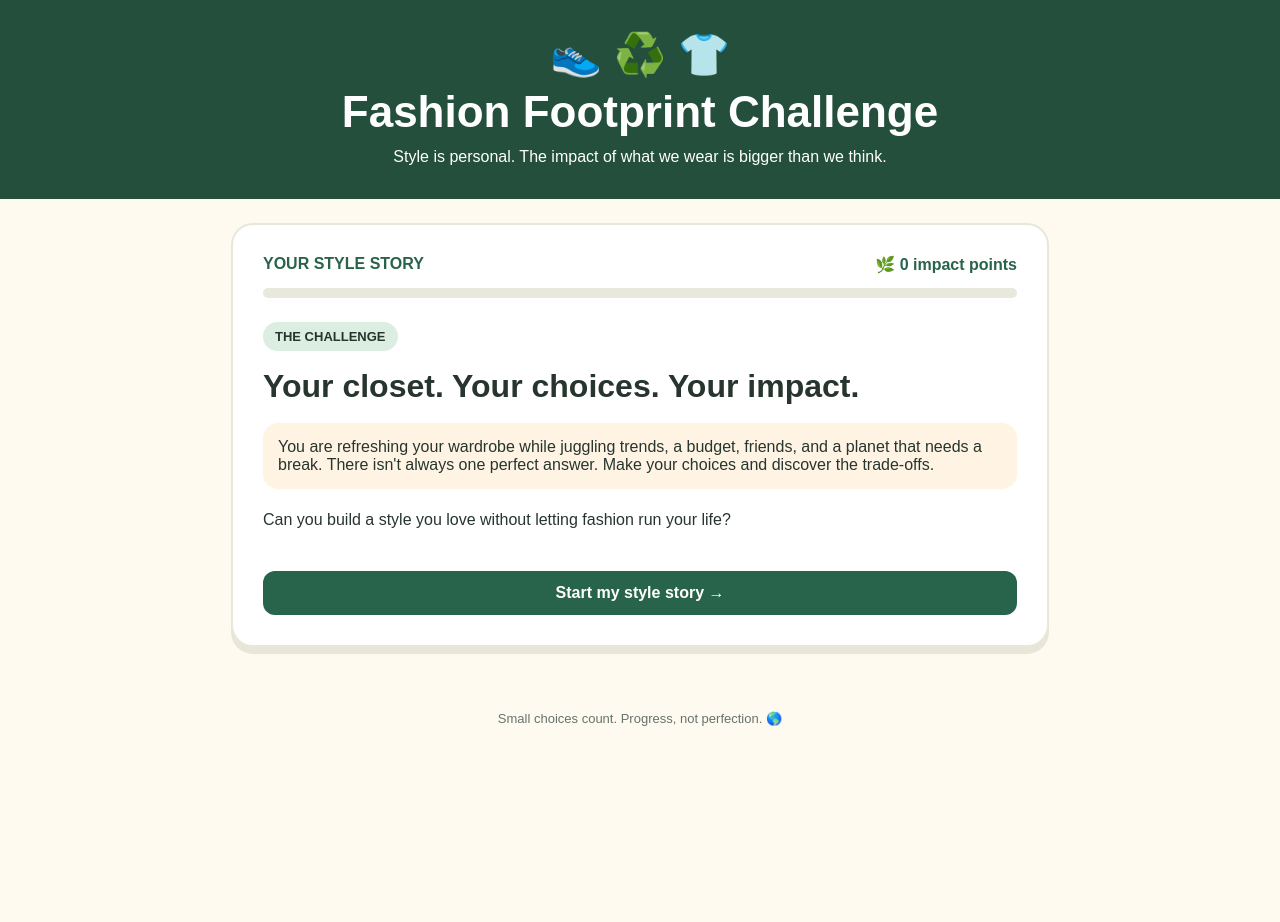
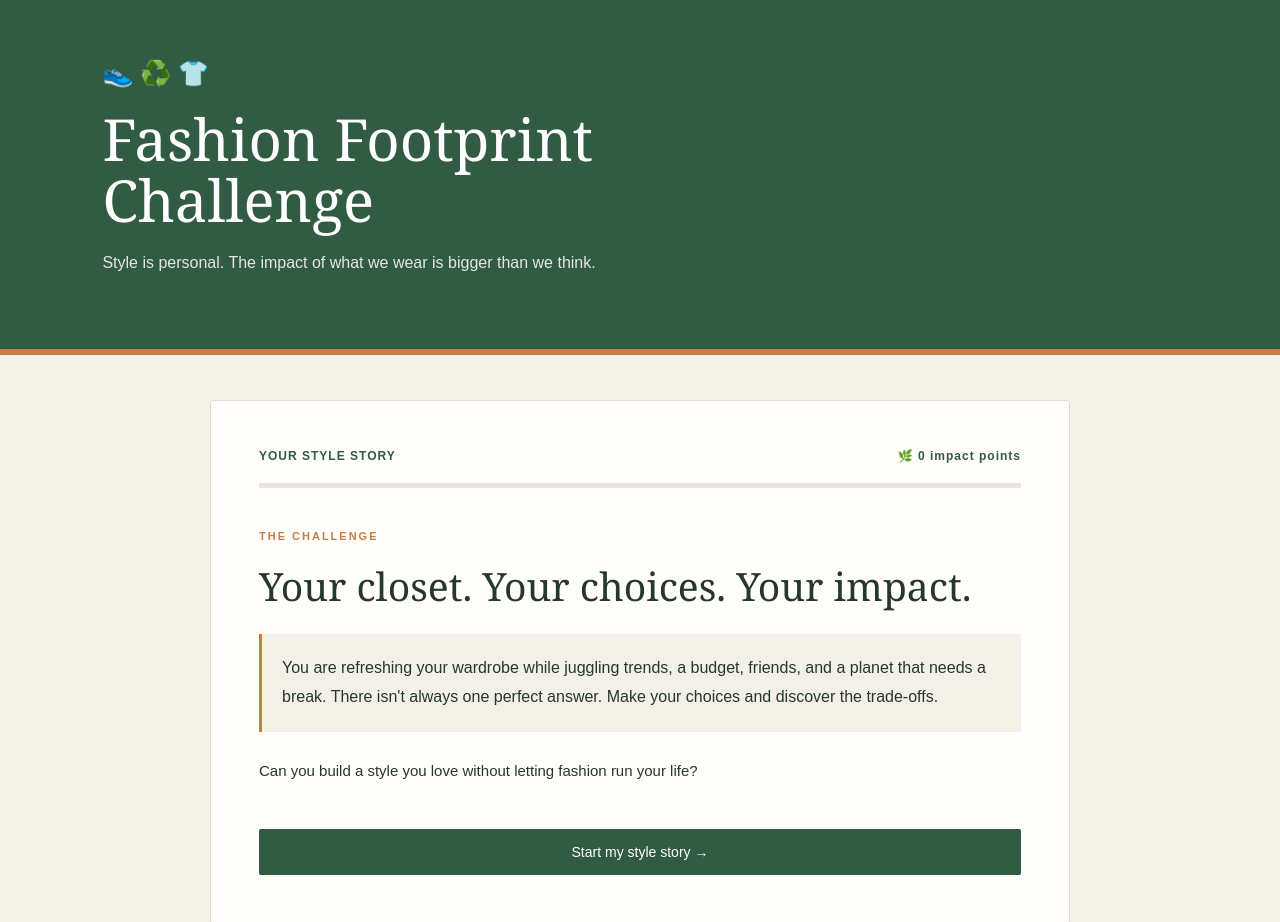
Before and after one commit to zzzAvi/fashion-footprint-challenge, a plain HTML site: page index.html in a window 1280 px wide. Shown: the top 922 px of the page. Before the commit the page ends 800 px from the top, so only its background shows below. Drawn offline with Linux system fonts and the light colour scheme.

Commit message:
Update index.html

```diff
--- a/index.html
+++ b/index.html
@@ -6,37 +6,244 @@
 <meta name="viewport" content="width=device-width, initial-scale=1">
 <title>Fashion Footprint Challenge</title>
 <style>
-:root{--ink:#27352e;--green:#28634b;--mint:#dceee1;--pink:#f8dce2;--cream:#fffaf0;--orange:#f4b56b}
-*{box-sizing:border-box}
-body{margin:0;background:var(--cream);color:var(--ink);font-family:Arial,sans-serif}
-header{background:#244f3c;color:white;text-align:center;padding:30px 18px}
-header .emoji{font-size:42px}
-header h1{margin:8px 0;font-size:clamp(28px,5vw,44px)}
-header p{margin:0 auto;max-width:620px;line-height:1.5}
-main{max-width:850px;margin:24px auto;padding:0 16px 40px}
-.panel{background:white;border:2px solid #e8e7d9;border-radius:22px;padding:clamp(18px,4vw,30px);box-shadow:0 7px 0 #e9e5d7}
-.topline{display:flex;justify-content:space-between;gap:10px;flex-wrap:wrap;font-weight:bold;color:var(--green)}
-.track{height:10px;background:#e8e8dc;border-radius:20px;margin:14px 0 24px;overflow:hidden}
-#progress{height:100%;width:0;background:#4e9a70;transition:width .3s}
-.tag{display:inline-block;background:var(--mint);border-radius:20px;padding:7px 12px;font-size:13px;font-weight:bold}
-h2{font-size:clamp(23px,4vw,32px);line-height:1.2;margin:16px 0 10px}
-p{line-height:1.6}
-#story{background:#fff4e4;border-radius:15px;padding:15px;margin:18px 0}
-.options{display:grid;gap:12px;margin-top:20px}
-.choice{background:white;border:2px solid #d8dfd4;border-radius:15px;padding:15px;text-align:left;font-size:16px;line-height:1.45;color:var(--ink);cursor:pointer;transition:.15s}
-.choice:hover{border-color:var(--green);background:#f1f8f1;transform:translateY(-1px)}
-.choice:focus-visible,button:focus-visible{outline:3px solid #e49b4c;outline-offset:3px}
-.choice strong{display:block;margin-bottom:5px}
-button.primary{background:var(--green);color:white;border:0;border-radius:12px;padding:13px 20px;font-size:16px;font-weight:bold;cursor:pointer;margin-top:18px}
-button.primary:hover{background:#194632}
-#feedback{margin-top:20px;padding:18px;border-radius:15px;background:#f0f5e9}
-#feedback h3{margin:0 0 8px}
-.hidden{display:none!important}
-.stats{display:grid;grid-template-columns:repeat(3,1fr);gap:10px;margin:18px 0}
-.stat{background:#f1f5ed;border-radius:13px;padding:14px;text-align:center}
-.stat b{display:block;font-size:25px;color:var(--green)}
-.stat span{font-size:12px}
-footer{text-align:center;color:#66746b;font-size:13px;padding:0 15px 25px}
+
+:root {
+  --green: #315b43;
+  --dark: #26372d;
+  --cream: #f5f2e9;
+  --paper: #fffefa;
+  --muted: #77796e;
+  --line: #deded2;
+  --orange: #c77d43;
+}
+
+* {
+  box-sizing: border-box;
+}
+
+body {
+  margin: 0;
+  background: var(--cream);
+  color: var(--dark);
+  font-family: Georgia, "Times New Roman", serif;
+}
+
+header {
+  background: var(--green);
+  color: white;
+  padding: 55px 8%;
+  text-align: left;
+  border-bottom: 6px solid #c77d43;
+}
+
+header .emoji {
+  font-size: 25px;
+  margin-bottom: 20px;
+}
+
+header h1 {
+  font-size: clamp(34px, 6vw, 58px);
+  max-width: 650px;
+  line-height: 1.05;
+  margin: 0 0 18px;
+  font-weight: normal;
+}
+
+header p {
+  max-width: 520px;
+  font-family: Arial, sans-serif;
+  font-size: 16px;
+  line-height: 1.8;
+  color: #e3e9df;
+}
+
+main {
+  max-width: 900px;
+  margin: 45px auto;
+  padding: 0 20px 50px;
+}
+
+.panel {
+  background: var(--paper);
+  border: 1px solid var(--line);
+  border-radius: 3px;
+  padding: clamp(22px, 5vw, 48px);
+  box-shadow: none;
+}
+
+.topline {
+  display: flex;
+  justify-content: space-between;
+  gap: 12px;
+  flex-wrap: wrap;
+  font-family: Arial, sans-serif;
+  font-size: 12px;
+  letter-spacing: 1px;
+  color: var(--green);
+  font-weight: bold;
+}
+
+.track {
+  height: 5px;
+  background: #e8e5dc;
+  margin: 20px 0 35px;
+}
+
+#progress {
+  height: 100%;
+  width: 0;
+  background: var(--orange);
+  transition: width .3s;
+}
+
+.tag {
+  display: inline-block;
+  color: var(--orange);
+  font-family: Arial, sans-serif;
+  font-size: 11px;
+  font-weight: bold;
+  letter-spacing: 2px;
+  padding: 0;
+  background: none;
+  border-radius: 0;
+}
+
+h2 {
+  font-size: clamp(27px, 4vw, 39px);
+  line-height: 1.2;
+  font-weight: normal;
+  margin: 18px 0;
+}
+
+p {
+  font-family: Arial, sans-serif;
+  line-height: 1.8;
+  font-size: 15px;
+}
+
+#story {
+  background: #f3f0e7;
+  border-left: 3px solid var(--orange);
+  padding: 20px;
+  margin: 25px 0;
+  line-height: 1.8;
+  font-family: Arial, sans-serif;
+}
+
+.options {
+  display: grid;
+  gap: 12px;
+  margin-top: 25px;
+}
+
+.choice {
+  background: transparent;
+  border: 1px solid var(--line);
+  border-radius: 2px;
+  padding: 19px;
+  text-align: left;
+  font-family: Arial, sans-serif;
+  font-size: 15px;
+  line-height: 1.6;
+  color: var(--dark);
+  cursor: pointer;
+  transition: background .2s, border-color .2s;
+}
+
+.choice:hover {
+  background: #f1f2e9;
+  border-color: var(--green);
+}
+
+.choice strong {
+  display: block;
+  margin-bottom: 5px;
+}
+
+button.primary {
+  background: var(--green);
+  color: white;
+  border: 0;
+  border-radius: 2px;
+  padding: 15px 24px;
+  font-family: Arial, sans-serif;
+  font-size: 14px;
+  cursor: pointer;
+  margin-top: 20px;
+}
+
+button.primary:hover {
+  background: #203d2c;
+}
+
+button:focus-visible {
+  outline: 3px solid var(--orange);
+  outline-offset: 3px;
+}
+
+#feedback {
+  margin-top: 25px;
+  padding: 20px;
+  background: #f1f2e9;
+  border-left: 3px solid var(--green);
+}
+
+#feedback h3 {
+  margin-top: 0;
+}
+
+.hidden {
+  display: none !important;
+}
+
+.stats {
+  display: grid;
+  grid-template-columns: repeat(3, 1fr);
+  gap: 15px;
+  margin: 25px 0;
+}
+
+.stat {
+  background: #f3f0e7;
+  padding: 20px 10px;
+  text-align: center;
+}
+
+.stat b {
+  display: block;
+  font-size: 30px;
+  color: var(--green);
+}
+
+.stat span {
+  font-family: Arial, sans-serif;
+  font-size: 12px;
+  color: var(--muted);
+}
+
+footer {
+  border-top: 1px solid var(--line);
+  text-align: center;
+  color: var(--muted);
+  font-family: Arial, sans-serif;
+  font-size: 12px;
+  padding: 25px;
+}
+
+@media (max-width: 550px) {
+  header {
+    padding: 40px 22px;
+  }
+
+  .stats {
+    grid-template-columns: 1fr;
+  }
+
+  .topline {
+    font-size: 10px;
+  }
+}
+
 </style>
 </head>
 <body>
```
